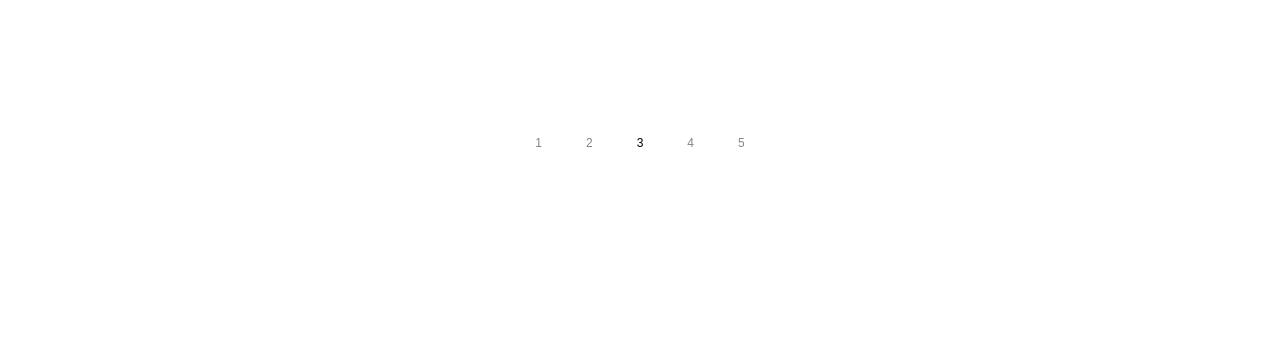
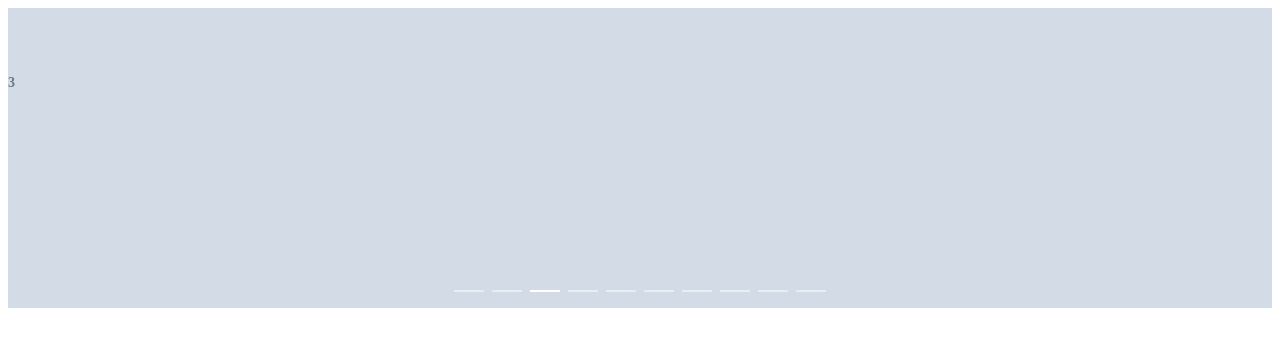
Before and after one commit to KeithChou/carousel, a Vue app: page / in a window 1280 px wide. Shown: the top 346 px of the page. Built offline with nearby package versions, Linux system fonts and the light colour scheme.

Commit message:
'增加轮播逻辑'

```diff
--- a/src/App.vue
+++ b/src/App.vue
@@ -1,7 +1,7 @@
 <template>
   <div id="app">
-    <carousel height="150px" :autoPlay="true">
-      <carousel-item v-for="(item, index) in 5" :key="item" :label="index + 1">
+    <carousel>
+      <carousel-item v-for="item in 10" :key="item">
         <h3>{{ item }}</h3>
       </carousel-item>
     </carousel>
--- a/src/components/CarouselItem.vue
+++ b/src/components/CarouselItem.vue
@@ -47,7 +47,26 @@ export default {
 	},
 	methods: {
 		handleItemClick () {},
+		processIndex (index, activeIndex, length) {
+			if (activeIndex === 0 && index === length - 1) {
+				return -1
+			} else if (activeIndex === length - 1 && index === 0) {
+				return length
+			}
+			return index
+		},
 		translateItem (index, activeIndex, oldIndex) {
+			const parentWidth = this.$parent.$el.offsetWidth
+			const length = this.$parent.items.length
+			if (this.$parent.type !== 'card' && oldIndex !== undefined) {
+				this.animating = index === activeIndex || index === oldIndex
+			}
+			if (index !== activeIndex && length > 2) {
+				index = this.processIndex(index, activeIndex, length)
+			}
+			this.active = index === activeIndex
+			this.translate = parentWidth * (index - activeIndex)
+			this.ready = true
 		}
 	}
 }
```
